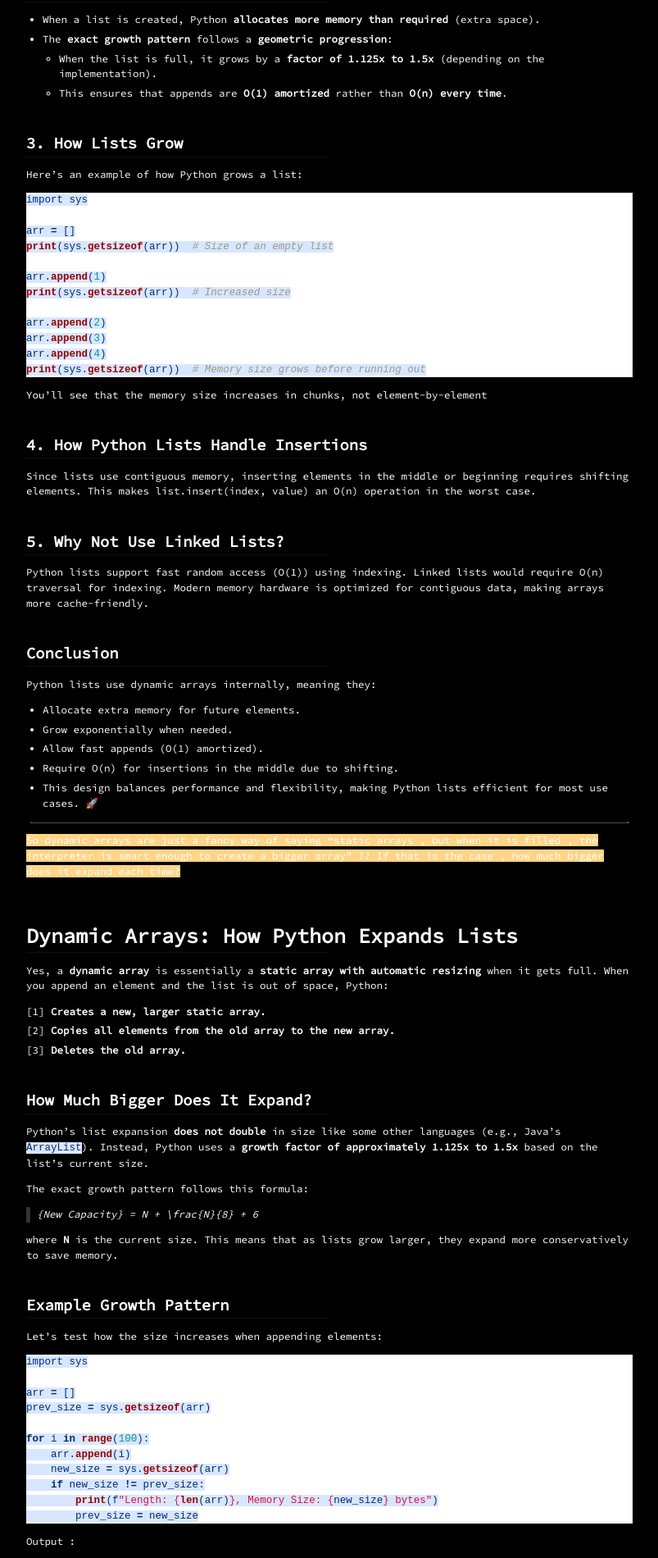
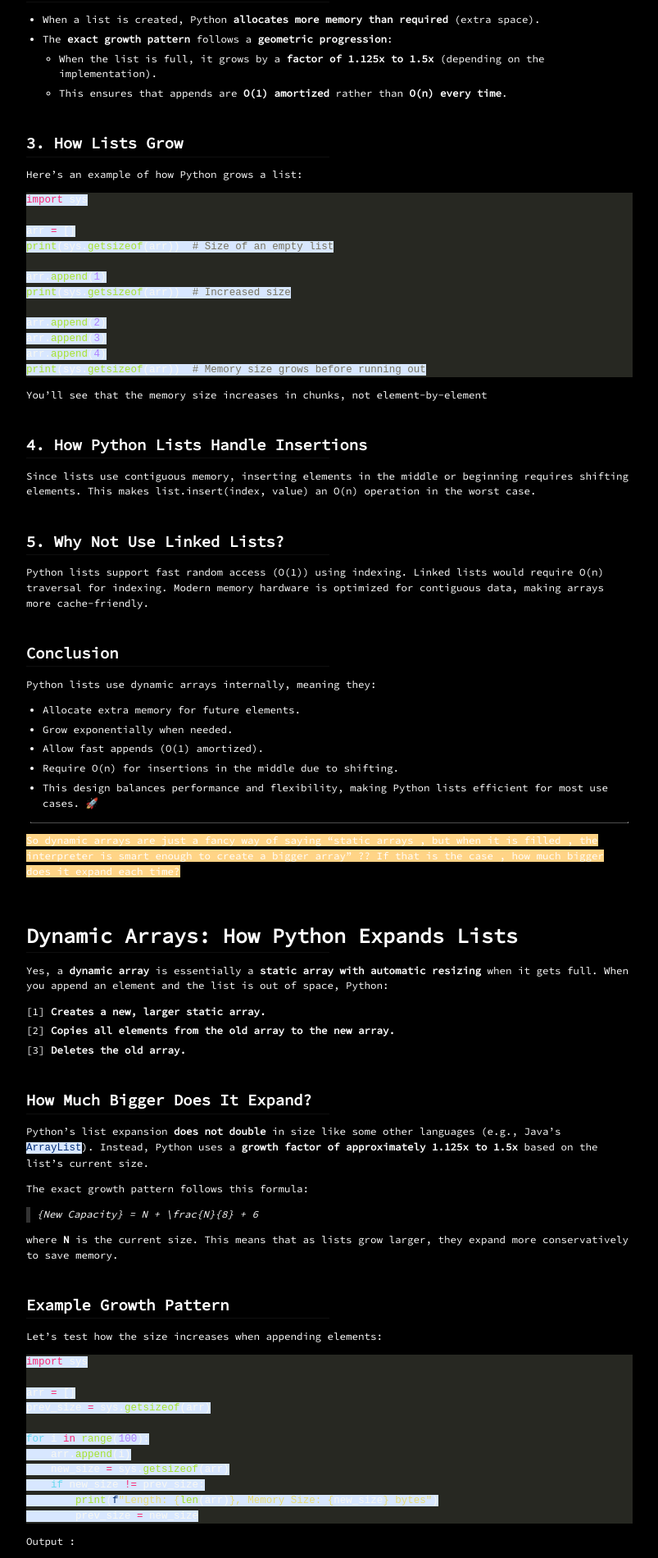
Before and after one commit to skbol/skbol.github.io, a Jekyll site: the page built from _posts/2025-03-16-array.md, in a window 1280 px wide. Shown: the part 1937-3837 px from the top of the page at 82% size, without its empty margins (238-1041 px from the left). Built offline with Jekyll 4.4.1, drawn with Linux system fonts in a browser that asks for light colours.

Commit message:
add monokai theme for code

```diff
--- a/css/syntax.css
+++ b/css/syntax.css
@@ -1,60 +1,65 @@
-.highlight  { background: #ffffff; }
-.highlight .c { color: #999988; font-style: italic } /* Comment */
-.highlight .err { color: #a61717; background-color: #e3d2d2 } /* Error */
-.highlight .k { font-weight: bold } /* Keyword */
-.highlight .o { font-weight: bold } /* Operator */
-.highlight .cm { color: #999988; font-style: italic } /* Comment.Multiline */
-.highlight .cp { color: #999999; font-weight: bold } /* Comment.Preproc */
-.highlight .c1 { color: #999988; font-style: italic } /* Comment.Single */
-.highlight .cs { color: #999999; font-weight: bold; font-style: italic } /* Comment.Special */
-.highlight .gd { color: #000000; background-color: #ffdddd } /* Generic.Deleted */
-.highlight .gd .x { color: #000000; background-color: #ffaaaa } /* Generic.Deleted.Specific */
+.highlight pre { background-color: #272822; }
+.highlight .hll { background-color: #272822; }
+.highlight .c { color: #75715e } /* Comment */
+.highlight .err { color: #960050; background-color: #1e0010 } /* Error */
+.highlight .k { color: #66d9ef } /* Keyword */
+.highlight .l { color: #ae81ff } /* Literal */
+.highlight .n { color: #f8f8f2 } /* Name */
+.highlight .o { color: #f92672 } /* Operator */
+.highlight .p { color: #f8f8f2 } /* Punctuation */
+.highlight .cm { color: #75715e } /* Comment.Multiline */
+.highlight .cp { color: #75715e } /* Comment.Preproc */
+.highlight .c1 { color: #75715e } /* Comment.Single */
+.highlight .cs { color: #75715e } /* Comment.Special */
 .highlight .ge { font-style: italic } /* Generic.Emph */
-.highlight .gr { color: #aa0000 } /* Generic.Error */
-.highlight .gh { color: #999999 } /* Generic.Heading */
-.highlight .gi { color: #000000; background-color: #ddffdd } /* Generic.Inserted */
-.highlight .gi .x { color: #000000; background-color: #aaffaa } /* Generic.Inserted.Specific */
-.highlight .go { color: #888888 } /* Generic.Output */
-.highlight .gp { color: #555555 } /* Generic.Prompt */
 .highlight .gs { font-weight: bold } /* Generic.Strong */
-.highlight .gu { color: #aaaaaa } /* Generic.Subheading */
-.highlight .gt { color: #aa0000 } /* Generic.Traceback */
-.highlight .kc { font-weight: bold } /* Keyword.Constant */
-.highlight .kd { font-weight: bold } /* Keyword.Declaration */
-.highlight .kp { font-weight: bold } /* Keyword.Pseudo */
-.highlight .kr { font-weight: bold } /* Keyword.Reserved */
-.highlight .kt { color: #445588; font-weight: bold } /* Keyword.Type */
-.highlight .m { color: #009999 } /* Literal.Number */
-.highlight .s { color: #d14 } /* Literal.String */
-.highlight .na { color: #008080 } /* Name.Attribute */
-.highlight .nb { color: #0086B3 } /* Name.Builtin */
-.highlight .nc { color: #445588; font-weight: bold } /* Name.Class */
-.highlight .no { color: #008080 } /* Name.Constant */
-.highlight .ni { color: #800080 } /* Name.Entity */
-.highlight .ne { color: #990000; font-weight: bold } /* Name.Exception */
-.highlight .nf { color: #990000; font-weight: bold } /* Name.Function */
-.highlight .nn { color: #555555 } /* Name.Namespace */
-.highlight .nt { color: #000080 } /* Name.Tag */
-.highlight .nv { color: #008080 } /* Name.Variable */
-.highlight .ow { font-weight: bold } /* Operator.Word */
-.highlight .w { color: #bbbbbb } /* Text.Whitespace */
-.highlight .mf { color: #009999 } /* Literal.Number.Float */
-.highlight .mh { color: #009999 } /* Literal.Number.Hex */
-.highlight .mi { color: #009999 } /* Literal.Number.Integer */
-.highlight .mo { color: #009999 } /* Literal.Number.Oct */
-.highlight .sb { color: #d14 } /* Literal.String.Backtick */
-.highlight .sc { color: #d14 } /* Literal.String.Char */
-.highlight .sd { color: #d14 } /* Literal.String.Doc */
-.highlight .s2 { color: #d14 } /* Literal.String.Double */
-.highlight .se { color: #d14 } /* Literal.String.Escape */
-.highlight .sh { color: #d14 } /* Literal.String.Heredoc */
-.highlight .si { color: #d14 } /* Literal.String.Interpol */
-.highlight .sx { color: #d14 } /* Literal.String.Other */
-.highlight .sr { color: #009926 } /* Literal.String.Regex */
-.highlight .s1 { color: #d14 } /* Literal.String.Single */
-.highlight .ss { color: #990073 } /* Literal.String.Symbol */
-.highlight .bp { color: #999999 } /* Name.Builtin.Pseudo */
-.highlight .vc { color: #008080 } /* Name.Variable.Class */
-.highlight .vg { color: #008080 } /* Name.Variable.Global */
-.highlight .vi { color: #008080 } /* Name.Variable.Instance */
-.highlight .il { color: #009999 } /* Literal.Number.Integer.Long */
+.highlight .kc { color: #66d9ef } /* Keyword.Constant */
+.highlight .kd { color: #66d9ef } /* Keyword.Declaration */
+.highlight .kn { color: #f92672 } /* Keyword.Namespace */
+.highlight .kp { color: #66d9ef } /* Keyword.Pseudo */
+.highlight .kr { color: #66d9ef } /* Keyword.Reserved */
+.highlight .kt { color: #66d9ef } /* Keyword.Type */
+.highlight .ld { color: #e6db74 } /* Literal.Date */
+.highlight .m { color: #ae81ff } /* Literal.Number */
+.highlight .s { color: #e6db74 } /* Literal.String */
+.highlight .na { color: #a6e22e } /* Name.Attribute */
+.highlight .nb { color: #f8f8f2 } /* Name.Builtin */
+.highlight .nc { color: #a6e22e } /* Name.Class */
+.highlight .no { color: #66d9ef } /* Name.Constant */
+.highlight .nd { color: #a6e22e } /* Name.Decorator */
+.highlight .ni { color: #f8f8f2 } /* Name.Entity */
+.highlight .ne { color: #a6e22e } /* Name.Exception */
+.highlight .nf { color: #a6e22e } /* Name.Function */
+.highlight .nl { color: #f8f8f2 } /* Name.Label */
+.highlight .nn { color: #f8f8f2 } /* Name.Namespace */
+.highlight .nx { color: #a6e22e } /* Name.Other */
+.highlight .py { color: #f8f8f2 } /* Name.Property */
+.highlight .nt { color: #f92672 } /* Name.Tag */
+.highlight .nv { color: #f8f8f2 } /* Name.Variable */
+.highlight .ow { color: #f92672 } /* Operator.Word */
+.highlight .w { color: #f8f8f2 } /* Text.Whitespace */
+.highlight .mf { color: #ae81ff } /* Literal.Number.Float */
+.highlight .mh { color: #ae81ff } /* Literal.Number.Hex */
+.highlight .mi { color: #ae81ff } /* Literal.Number.Integer */
+.highlight .mo { color: #ae81ff } /* Literal.Number.Oct */
+.highlight .sb { color: #e6db74 } /* Literal.String.Backtick */
+.highlight .sc { color: #e6db74 } /* Literal.String.Char */
+.highlight .sd { color: #e6db74 } /* Literal.String.Doc */
+.highlight .s2 { color: #e6db74 } /* Literal.String.Double */
+.highlight .se { color: #ae81ff } /* Literal.String.Escape */
+.highlight .sh { color: #e6db74 } /* Literal.String.Heredoc */
+.highlight .si { color: #e6db74 } /* Literal.String.Interpol */
+.highlight .sx { color: #e6db74 } /* Literal.String.Other */
+.highlight .sr { color: #e6db74 } /* Literal.String.Regex */
+.highlight .s1 { color: #e6db74 } /* Literal.String.Single */
+.highlight .ss { color: #e6db74 } /* Literal.String.Symbol */
+.highlight .bp { color: #f8f8f2 } /* Name.Builtin.Pseudo */
+.highlight .vc { color: #f8f8f2 } /* Name.Variable.Class */
+.highlight .vg { color: #f8f8f2 } /* Name.Variable.Global */
+.highlight .vi { color: #f8f8f2 } /* Name.Variable.Instance */
+.highlight .il { color: #ae81ff } /* Literal.Number.Integer.Long */
+
+.highlight .gh { } /* Generic Heading & Diff Header */
+.highlight .gu { color: #75715e; } /* Generic.Subheading & Diff Unified/Comment? */
+.highlight .gd { color: #f92672; } /* Generic.Deleted & Diff Deleted */
+.highlight .gi { color: #a6e22e; } /* Generic.Inserted & Diff Inserted */
```
